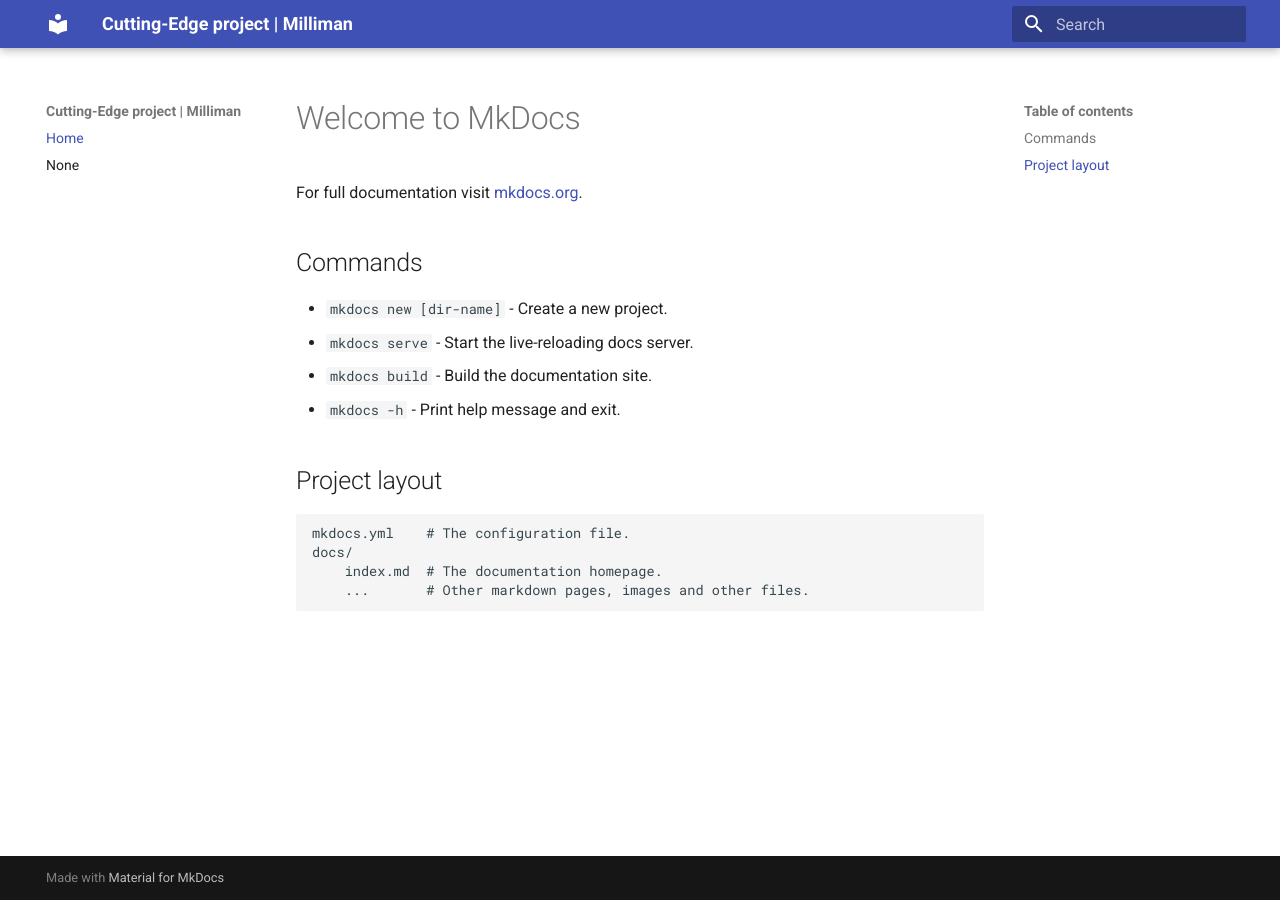
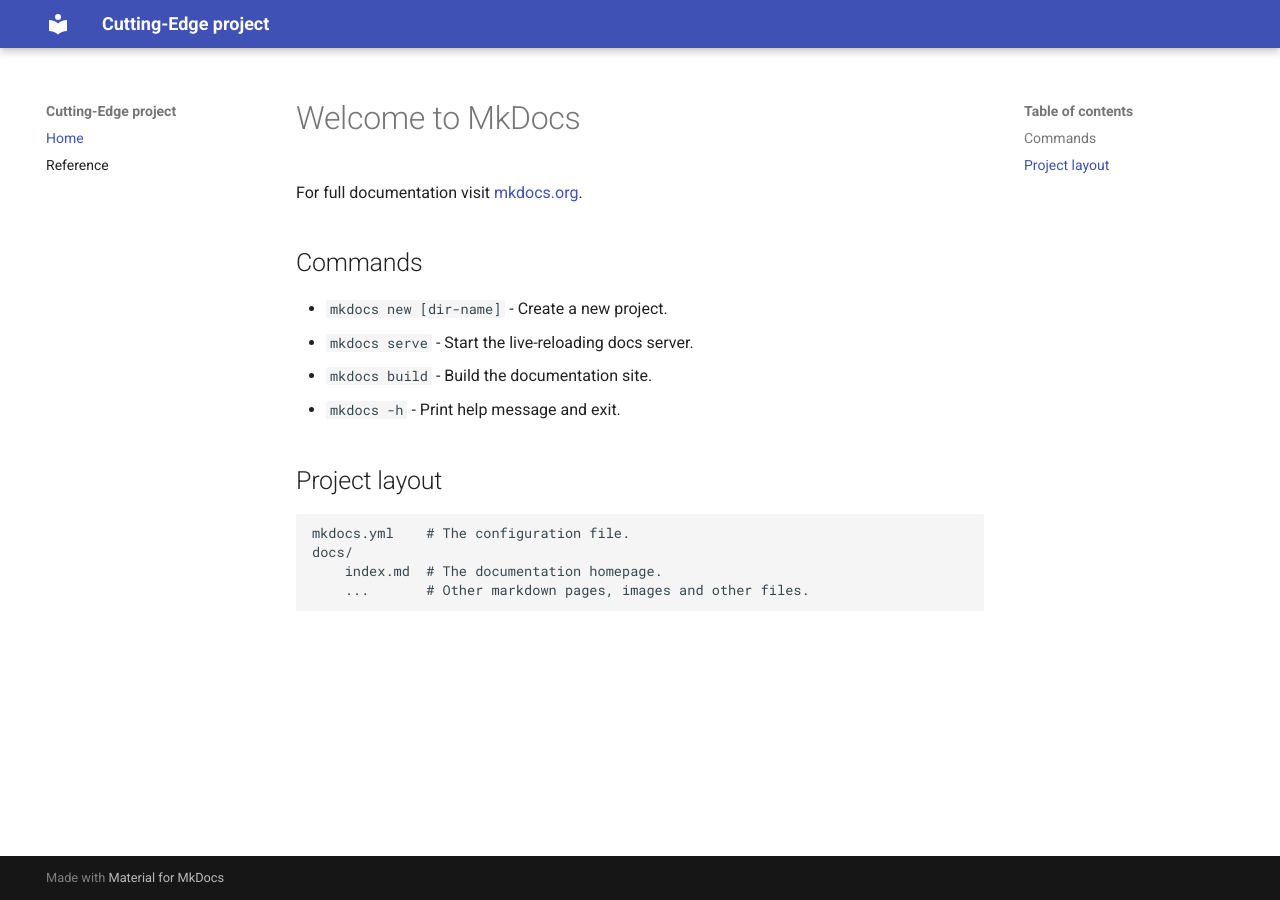
Before and after one commit to lcsrodriguez/CuttingEdge-Milliman, an MkDocs documentation site: the page built from docs/index.md, in a window 1280 px wide. Built offline with MkDocs 1.6.1 and Material for MkDocs 9.7.7, drawn with Linux system fonts in a browser that asks for light colours.

Commit message:
Adding docs/reference

```diff
--- a/mkdocs.yml
+++ b/mkdocs.yml
@@ -1,7 +1,10 @@
-site_name: Cutting-Edge project | Milliman
+site_name: Cutting-Edge project
 theme:
   name: "material"
 
+plugins:
+  - mkdocstrings
+
 nav:
   - Home: index.md
-  - reference.md
+  - Reference: reference.md
```
Also changed, not shown: docs/reference.md (added, +8 -0 lines).
